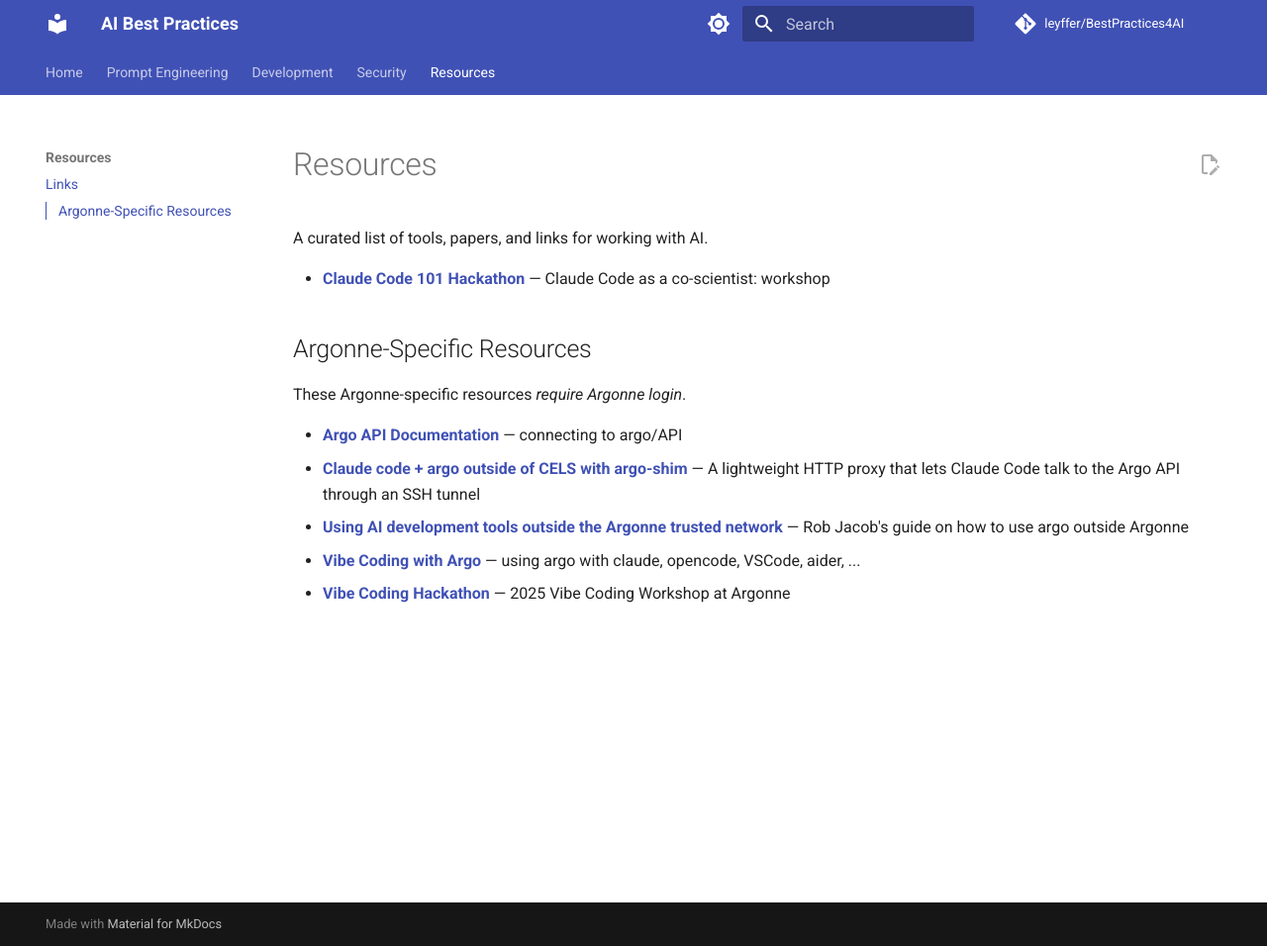
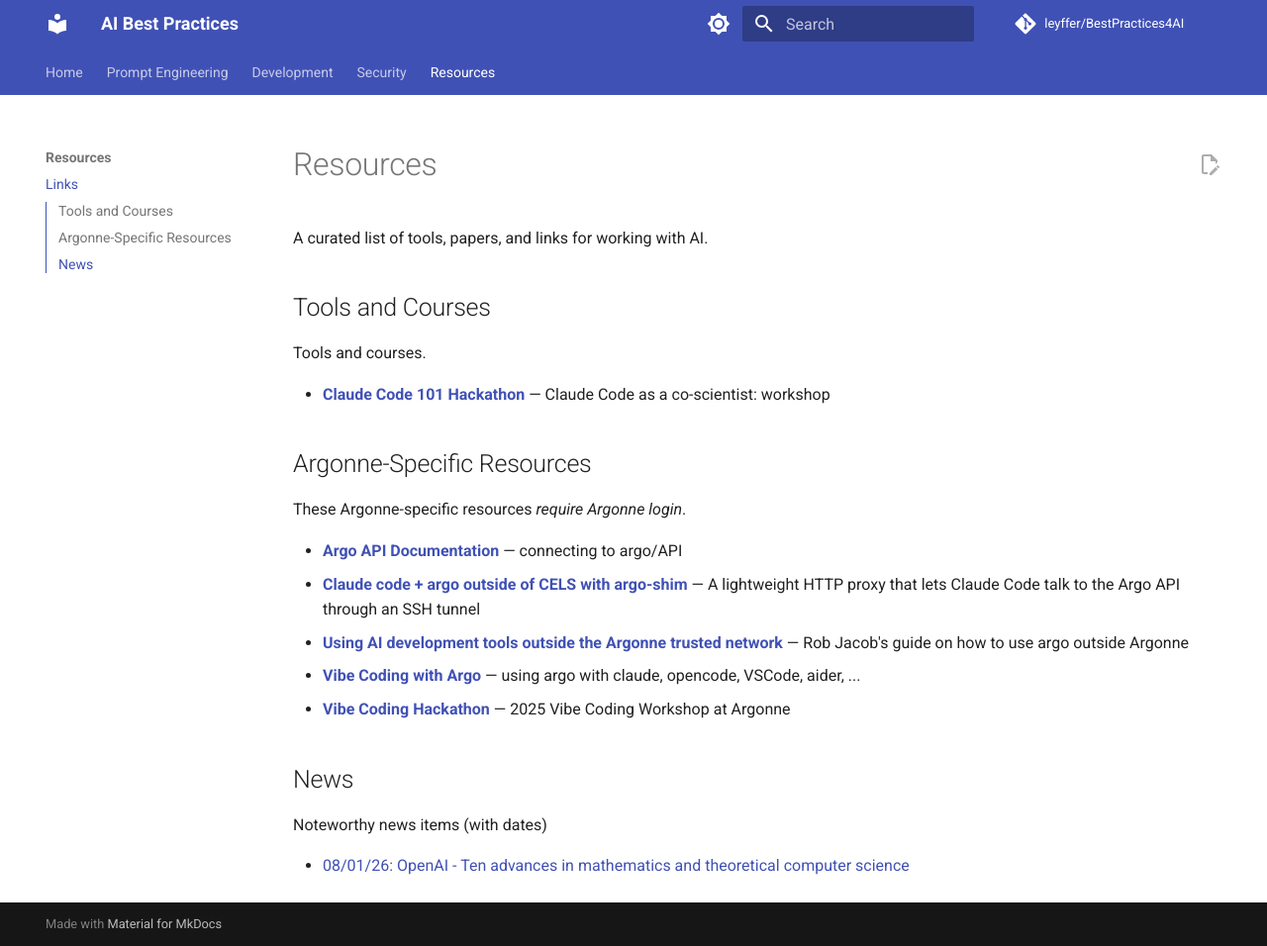
Before and after one commit to leyffer/BestPractices4AI, an MkDocs documentation site: the page built from docs/resources/links.md, in a window 1280 px wide and 956 px high. Shown: the whole window at 99% size. Built offline with MkDocs 1.6.1 and Material for MkDocs 9.7.7, drawn with Linux system fonts in a browser that asks for light colours; comment, search, counter and statistics services are not loaded.

Commit message:
adding news items

```diff
--- a/docs/resources/links.md
+++ b/docs/resources/links.md
@@ -1,6 +1,10 @@
 # Resources
 
 A curated list of tools, papers, and links for working with AI.
+
+## Tools and Courses
+
+Tools and courses.
 
 - **[Claude Code 101 Hackathon](https://github.com/wilke/claude-code-101)** — Claude Code as a co-scientist: workshop
 
@@ -13,3 +17,9 @@ These Argonne-specific resources *require Argonne login*.
 - **[Using AI development tools outside the Argonne trusted network](https://web.cels.anl.gov/~jacob/ai4dev.html)** — Rob Jacob's guide on how to use argo outside Argonne
 - **[Vibe Coding with Argo](https://anl.app.box.com/notes/1871610644419?s=hxc72dkm0a8mlmo7ownfl4ixwx6iu3ko)** — using argo with claude, opencode, VSCode, aider, ...
 - **[Vibe Coding Hackathon](https://anl.app.box.com/s/iva9qhm478a29pt3lt4yy53ubhdrs239)** — 2025 Vibe Coding Workshop at Argonne
+
+## News
+
+Noteworthy news items (with dates)
+
+- [08/01/26: OpenAI - Ten advances in mathematics and theoretical computer science](https://openai.com/index/ten-advances-in-mathematics/)
```
